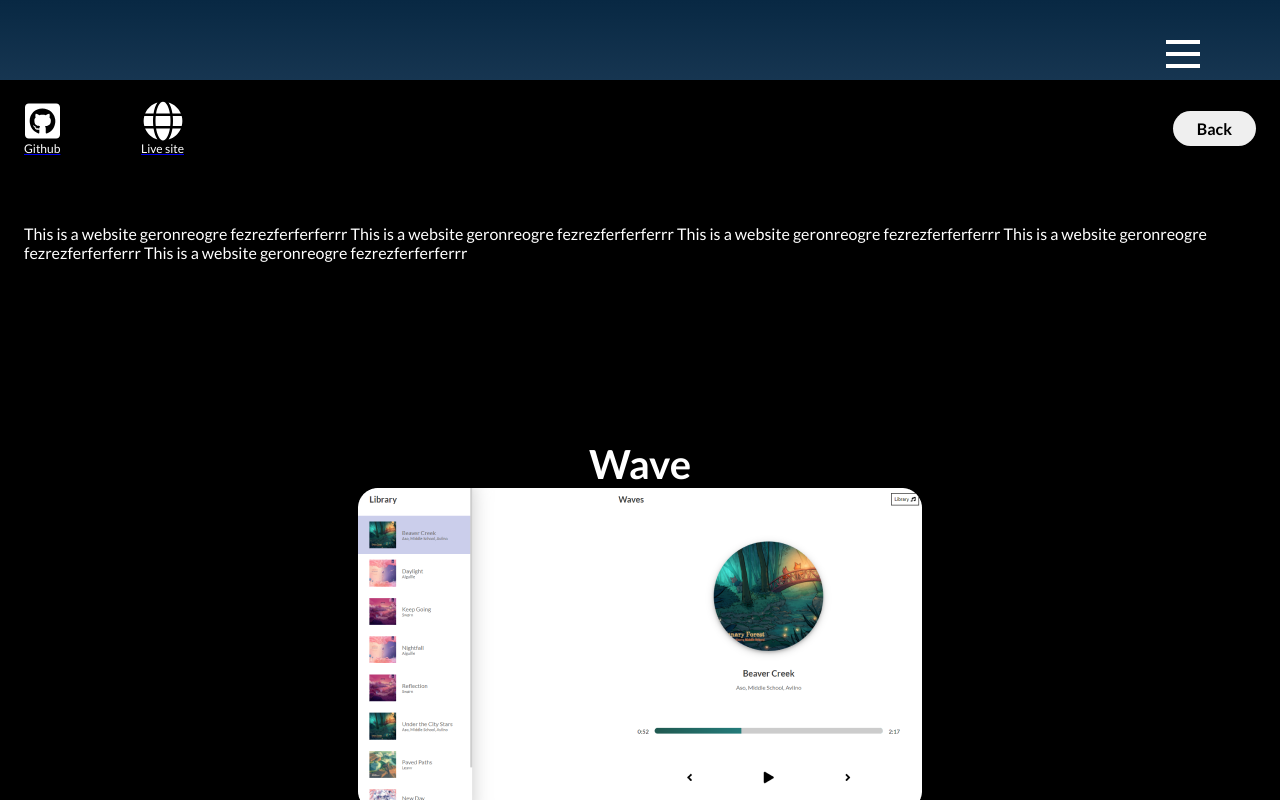
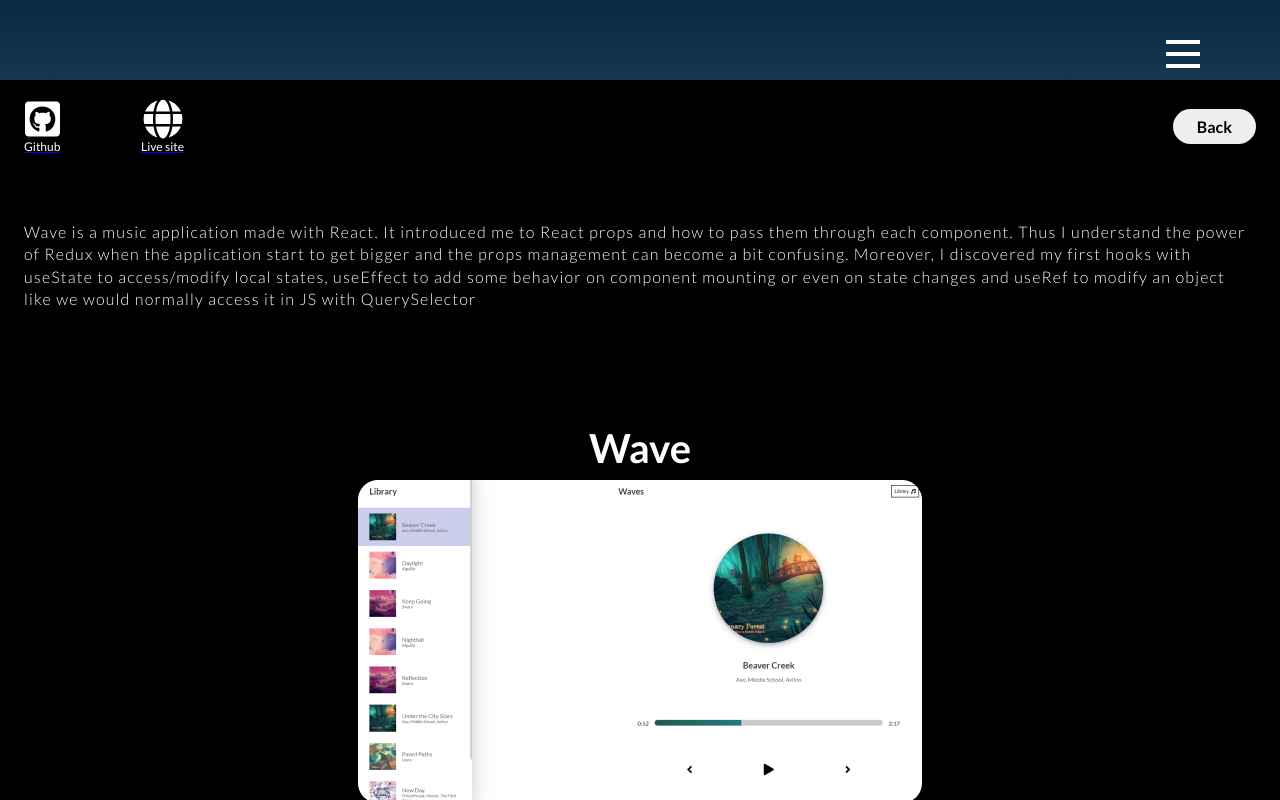
Before and after one commit to RayaneBengaoui/Portfolio, a React (Create React App) app: page /work in a window 1280 px wide. Both pictures are taken after a click on the picture 674 px from the left and 401 px from the top of the page. Built offline with nearby package versions, Linux system fonts and the light colour scheme.

Commit message:
Adding dynamic color for each specific project

```diff
--- a/src/components/Nav.js
+++ b/src/components/Nav.js
@@ -81,9 +81,11 @@ const NavStyled = styled.div`
   padding-left: 0.5rem;
   padding-right: 0.5rem;
   z-index: 30;
+
   @media (max-width: 1050px) {
     width: 100%;
     height: 100vh;
+
     h3 {
       font-size: 4rem;
     }
--- a/src/components/WorkDetail.js
+++ b/src/components/WorkDetail.js
@@ -17,22 +17,35 @@ const WorkDetail = ({ project, setworkFocus }) => {
           <ProjectLinks>
             <Github>
               <a target="_blank" rel="noreferrer" href={project.github_url}>
-                <FontAwesomeIcon
+                <FontIcon
+                  className="font-icon"
                   size="5x"
                   color="white"
                   icon={faGithubSquare}
+                  hover={project.color}
                 />
                 <p>Github</p>
               </a>
             </Github>
             <LiveSite>
               <a target="_blank" rel="noreferrer" href={project.livesite_url}>
-                <FontAwesomeIcon size="5x" color="white" icon={faGlobe} />
+                <FontIcon
+                  className="font-icon"
+                  size="5x"
+                  color="white"
+                  hover={project.color}
+                  icon={faGlobe}
+                />
                 <p>Live site</p>
               </a>
             </LiveSite>
           </ProjectLinks>
-          <ButtonStyled onClick={() => setworkFocus(false)}>Back</ButtonStyled>
+          <ButtonStyled
+            fade={project.color}
+            onClick={() => setworkFocus(false)}
+          >
+            Back
+          </ButtonStyled>
         </Links>
         <ProjectDescription>
           <Description>{project.description}</Description>
@@ -73,6 +86,10 @@ const LeftContainer = styled.div`
   @media (max-width: 1550px) {
     width: 100%;
     height: 50%;
+    margin-bottom: 2rem;
+    img {
+      margin-top: 1rem;
+    }
   }
 
   img {
@@ -89,6 +106,14 @@ const RightContainer = styled.div`
   @media (max-width: 1550px) {
     width: 100%;
     height: 50%;
+  }
+`;
+
+const FontIcon = styled(FontAwesomeIcon)`
+  transition: all 0.5s ease;
+
+  &:hover {
+    color: ${(props) => props.hover};
   }
 `;
 
@@ -131,7 +156,8 @@ const ButtonStyled = styled.button`
   cursor: pointer;
   transition: all 0.5s ease;
   &:hover {
-    background-color: #206a65;
+    /* background-color: #696969; */
+    background: ${(props) => props.fade};
     color: white;
   }
 `;
@@ -144,5 +170,8 @@ const Description = styled.div`
   font-size: 2rem;
   color: white;
   padding-top: 8rem;
+  font-weight: 300;
+  line-height: 2.8rem;
+  letter-spacing: 0.15rem;
 `;
 export default WorkDetail;
--- a/src/projectData.js
+++ b/src/projectData.js
@@ -10,7 +10,8 @@ export const projectData = () => {
       github_url: "https://github.com/RayaneBengaoui/Music-player",
       livesite_url: "https://rayanebengaoui.github.io/Music-player/",
       description:
-        "This is a website geronreogre fezrezferferferrr This is a website geronreogre fezrezferferferrr This is a website geronreogre fezrezferferferrr This is a website geronreogre fezrezferferferrr This is a website geronreogre fezrezferferferrr",
+        "Wave is a music application made with React. It introduced me to React props and how to pass them through each component. Thus I understand the power of Redux when the application start to get bigger and the props management can become a bit confusing. Moreover, I discovered my first hooks with useState to access/modify local states, useEffect to add some behavior on component mounting or even on state changes and useRef to modify an object like we would normally access it in JS with QuerySelector  ",
+      color: "#11595A",
     },
     {
       title: "Room Homepage",
```
Also changed, not shown: 1 other file (tests, documents, lock files or other folders).
